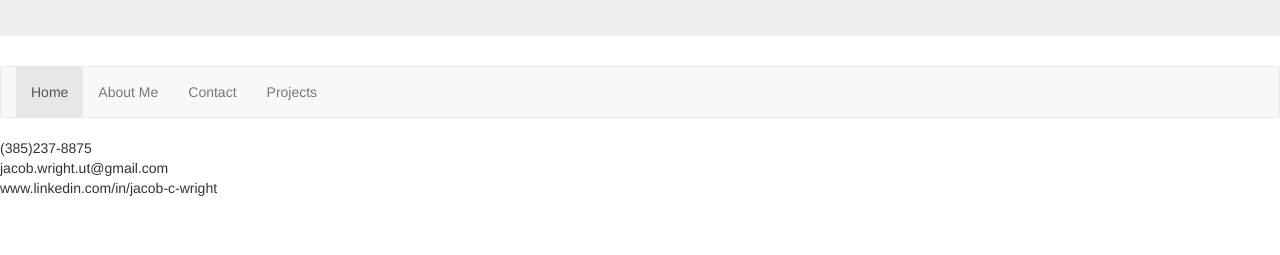
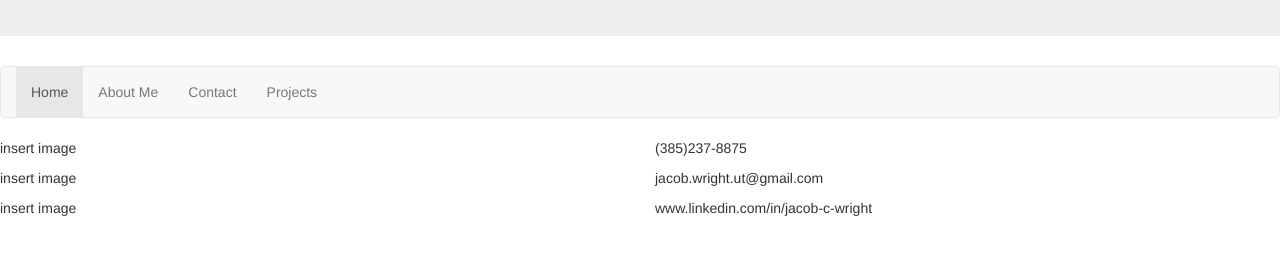
Before and after one commit to jacobcwright/Portfolio-Scratch, a plain HTML site: page contact.html in a window 1280 px wide. Shown: the part 159-414 px from the top of the page. Drawn offline with nearby package versions, Linux system fonts and the light colour scheme.

Commit message:
updated contact page

```diff
--- a/contact.html
+++ b/contact.html
@@ -25,10 +25,30 @@
           </ul>
         </div>
       </nav>
-  <div>(385)237-8875</div>
-  <div>jacob.wright.ut@gmail.com</div>
-  <div>www.linkedin.com/in/jacob-c-wright</div>
-  <div></div>
+   <div class="row">
+      <div class="col-sm-6" style="">
+        <p>insert image</p>
+     </div>
+     <div class="col-sm-6" style="">
+       <p>(385)237-8875</p>
+     </div>
+  </div>
+ <div class="row">
+   <div class="col-sm-6" style="">
+     <p>insert image</p>
+   </div>
+   <div class="col-sm-6" style="">
+  <p>jacob.wright.ut@gmail.com</p>
+    </div>
+  </div>
+  <div class="row">
+    <div class="col-sm-6" style="">
+      <p>insert image</p>
+    </div>
+    <div class='col-sm-6' style=''>
+  <p>www.linkedin.com/in/jacob-c-wright</p>
+    </div>
+    </div>
     <script src="app.js"></script>
 </body>
 </html>
```
